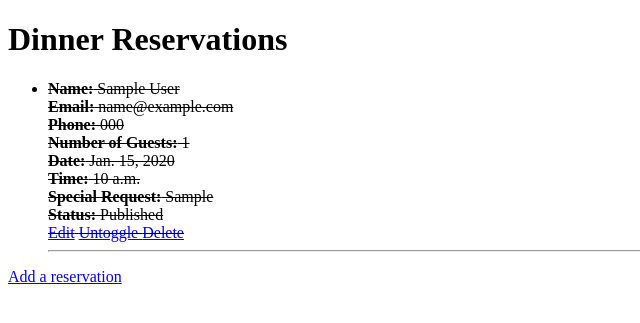
After one commit to SohailMohammed1/Sweet_Spot_V2, a Django app: page /sweet_spot/ in a window 1280 px wide. The commit adds this page. Shown: the top 323 px of the page, without its empty margins (0-640 px from the left). Run offline with Django 3.2, Linux system fonts and the light colour scheme; tables that the repository leaves empty hold one stand-in row (values such as "Sample post").

```diff
--- a/SweetSpot/templates/SweetSpot/add_reservation.html
+++ b/SweetSpot/templates/SweetSpot/add_reservation.html
@@ -11,7 +11,6 @@
     <h1>Add Reservation</h1>
     <form method="POST" action="{% url 'add_reservation' %}">
         {% csrf_token %}
-        <!-- Include form fields here -->
         <label for="first_name">First Name:</label>
         <input type="text" id="first_name" name="first_name" required><br>
         <label for="last_name">Last Name:</label>
@@ -28,7 +27,7 @@
         <input type="time" id="time_selected" name="time_selected" required><br>
         <label for="special_request">Special Request:</label>
         <textarea id="special_request" name="special_request"></textarea><br>
-        <button type="submit">Submit Reservation</button>
+        <a href="{% url 'sweet_spot' %}" class="btn">Submit Reservation</a>
     </form>
 </body>
 </html>
--- /dev/null
+++ b/SweetSpot/templates/SweetSpot/sweet_spot.html
@@ -0,0 +1,56 @@
+<!DOCTYPE html>
+<html lang="en">
+
+<head>
+    <meta charset="UTF-8">
+    <meta name="viewport" content="width=device-width, initial-scale=1.0">
+    <title>Dinner Reservations</title>
+    <style>
+        .done {
+            text-decoration: line-through;
+        }
+    </style>
+</head>
+
+<body>
+    <h1>Dinner Reservations</h1>
+    <ul>
+        {% for reservation in reservations %}
+        <li {% if reservation.status == 1 %}class="done"{% endif %}>
+            <strong>Name:</strong>
+            {% if reservation.status == 1 %}
+                <strike>{{ reservation.first_name }} {{ reservation.last_name }}</strike>
+            {% else %}
+                {{ reservation.first_name }} {{ reservation.last_name }}
+            {% endif %}
+            <br>
+            <strong>Email:</strong> {{ reservation.email }} <br>
+            <strong>Phone:</strong> {{ reservation.phone_number }} <br>
+            <strong>Number of Guests:</strong> {{ reservation.no_of_guests }} <br>
+            <strong>Date:</strong> {{ reservation.date_selected }} <br>
+            <strong>Time:</strong> {{ reservation.time_selected }} <br>
+            <strong>Special Request:</strong> {{ reservation.special_request }} <br>
+            <strong>Status:</strong> {{ reservation.get_status_display }} <br>
+            <a href="/edit/{{ reservation.id }}">Edit</a>
+
+            <a href="{% url 'toggle_reservation' reservation.id %}">
+                {% if reservation.status == 1 %}
+                    Untoggle
+                {% else %}
+                    Toggle
+                {% endif %}
+            </a>
+
+            <a href="{% url 'delete_reservation' reservation.id %}">Delete</a>
+
+            <hr>
+
+        </li>
+        {% empty %}
+        <li>No reservations available.</li>
+        {% endfor %}
+    </ul>
+    <a href="{% url 'add_reservation' %}">Add a reservation</a>
+</body>
+
+</html>
--- a/SweetSpot/views.py
+++ b/SweetSpot/views.py
@@ -6,6 +6,14 @@ from django.shortcuts import get_object_or_404
 # Create your views here.
 def get_sweetspot(request):
     return render(request, 'SweetSpot/base.html')
+
+def get_sweet_spot(request):
+    reservations = DinnerReservation.objects.all().order_by('id')
+    context = {
+        'reservations': reservations
+    }
+    return render(request, 'SweetSpot/sweet_spot.html', context)
+
 
 def add_reservation(request):
     if request.method == "POST":
@@ -22,3 +30,28 @@ def add_reservation(request):
         'reservations': DinnerReservation.objects.all()
     }
     return render(request, 'SweetSpot/add_reservation.html', context)
+
+def edit_reservation(request, reservation_id):
+    reservation = get_object_or_404(DinnerReservation, pk=reservation_id)
+    if request.method == "POST":
+        form = ReservationForm(request.POST, instance=reservation)
+        if form.is_valid():
+            form.save()
+            return redirect('sweet_spot')
+    else:
+        form = ReservationForm(instance=reservation)
+    context = {
+        'form': form
+    }
+    return render(request, 'SweetSpot/edit_reservation.html', context)
+
+def toggle_reservation(request, reservation_id):
+    reservation = get_object_or_404(DinnerReservation, pk=reservation_id)
+    reservation.status = not reservation.status
+    reservation.save()
+    return redirect('sweet_spot')
+
+def delete_reservation(request, reservation_id):
+    reservation = get_object_or_404(DinnerReservation, pk=reservation_id)
+    reservation.delete()
+    return redirect('sweet_spot')
--- a/django_SweetSpot/urls.py
+++ b/django_SweetSpot/urls.py
@@ -21,4 +21,8 @@ urlpatterns = [
     path('admin/', admin.site.urls),
     path('', views.get_sweetspot, name="homepage"),
     path('add/', views.add_reservation, name='add_reservation'),
+    path('sweet_spot/', views.get_sweet_spot, name='sweet_spot'),
+    path('edit/<int:reservation_id>/', views.edit_reservation, name='edit_reservation'),
+    path('toggle/<int:reservation_id>/', views.toggle_reservation, name='toggle_reservation'),
+    path('delete/<int:reservation_id>/', views.delete_reservation, name='delete_reservation'),
 ]
```
Also changed, not shown: SweetSpot/templates/SweetSpot/edit_reservation.html (added, +19 -0 lines), db.sqlite3.
